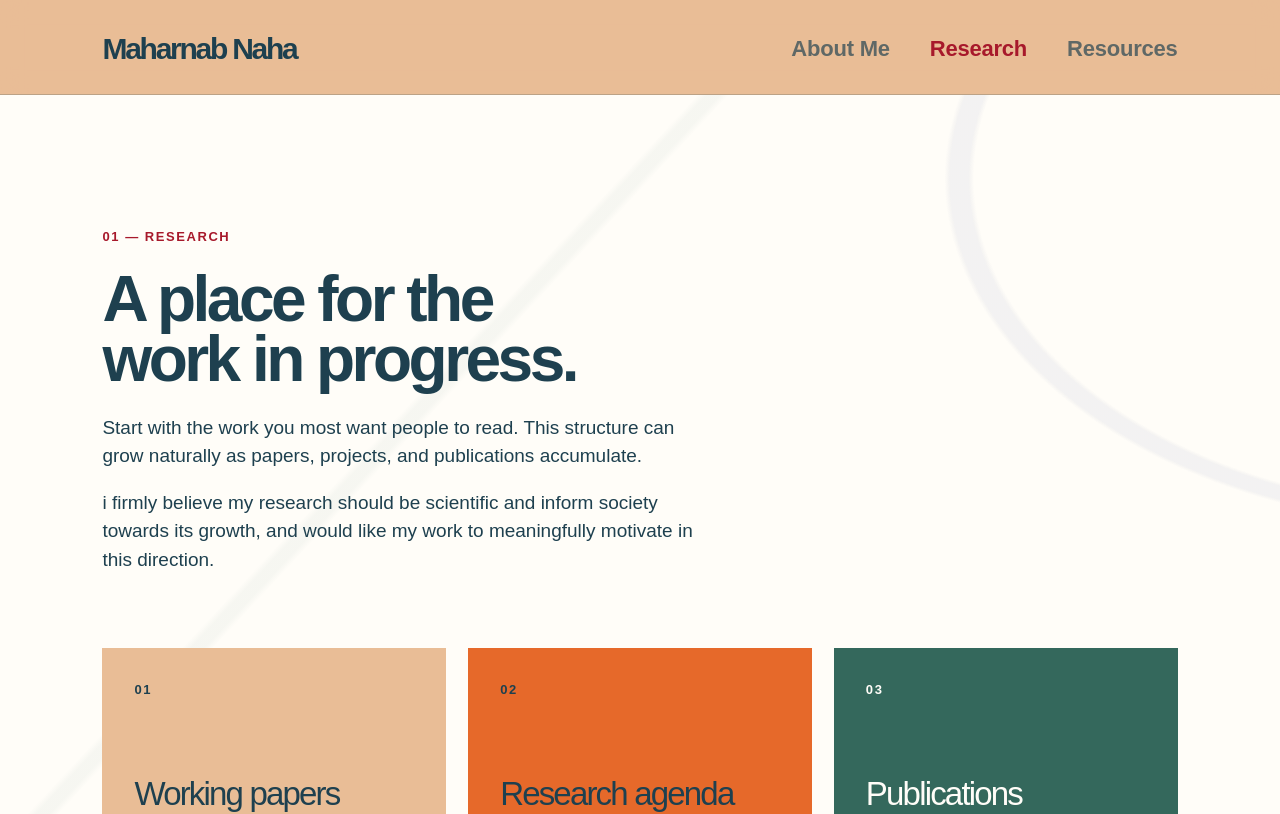
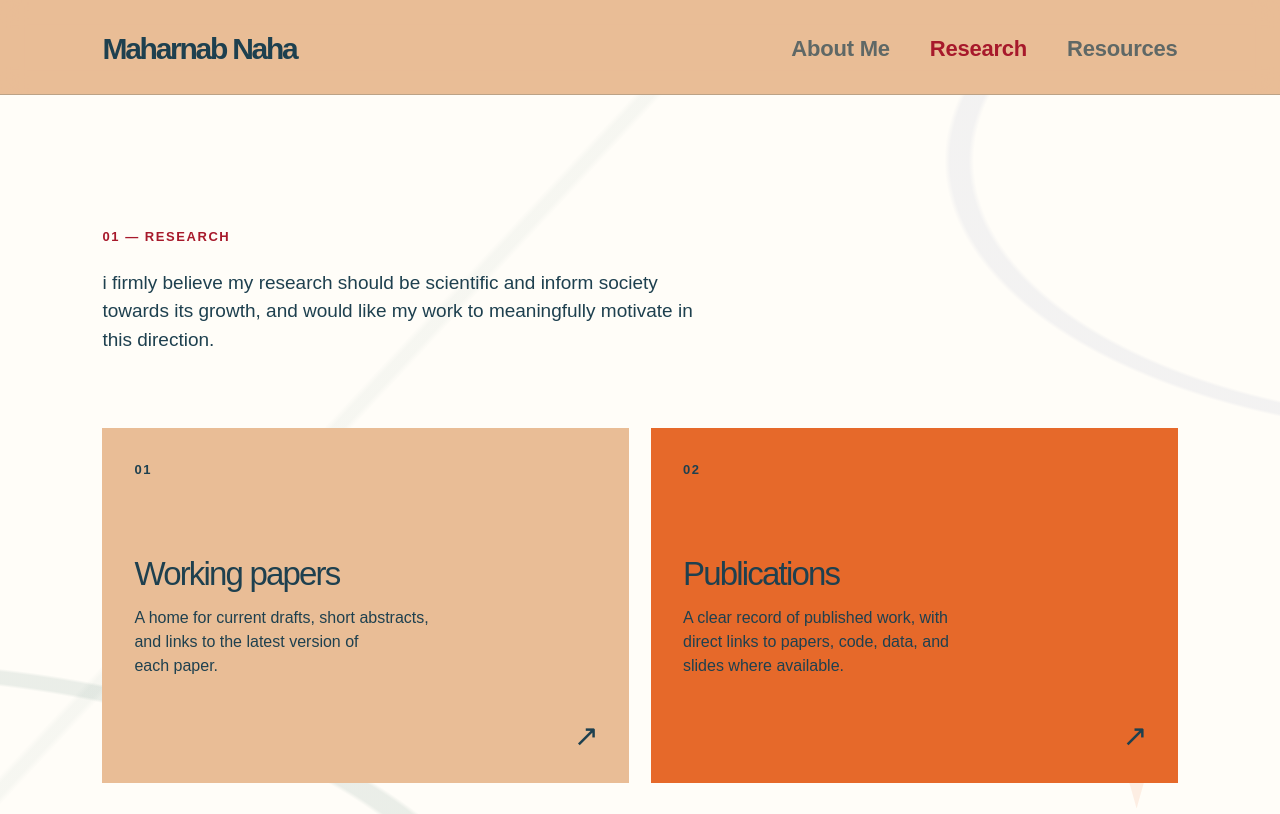
Before and after one commit to nahamaharnab/nahamaharnab.github.io, a Next.js app: page /research in a window 1280 px wide. Shown: the top 814 px of the page. Built offline with nearby package versions, Linux system fonts and the light colour scheme.

Commit message:
Simplify research page

```diff
--- a/app/globals.css
+++ b/app/globals.css
@@ -434,7 +434,7 @@ h1 {
 .research-grid {
   display: grid;
   gap: 22px;
-  grid-template-columns: repeat(3, minmax(0, 1fr));
+  grid-template-columns: repeat(2, minmax(0, 1fr));
   margin-top: 74px;
 }
 
--- a/app/research/page.tsx
+++ b/app/research/page.tsx
@@ -9,12 +9,6 @@ const researchAreas = [
   },
   {
     number: "02",
-    title: "Research agenda",
-    description:
-      "A concise overview of the questions, methods, and fields that connect your work.",
-  },
-  {
-    number: "03",
     title: "Publications",
     description:
       "A clear record of published work, with direct links to papers, code, data, and slides where available.",
@@ -29,11 +23,7 @@ export default function ResearchPage() {
       <section className="research-section page-section" id="main-content">
         <div className="section-heading">
           <p className="eyebrow">01 — research</p>
-          <h1>A place for the work in progress.</h1>
-          <p>
-            Start with the work you most want people to read. This structure can
-            grow naturally as papers, projects, and publications accumulate.
-          </p>
+          <h1 className="sr-only">Research</h1>
           <p>
             i firmly believe my research should be scientific and inform society
             towards its growth, and would like my work to meaningfully motivate in
```
